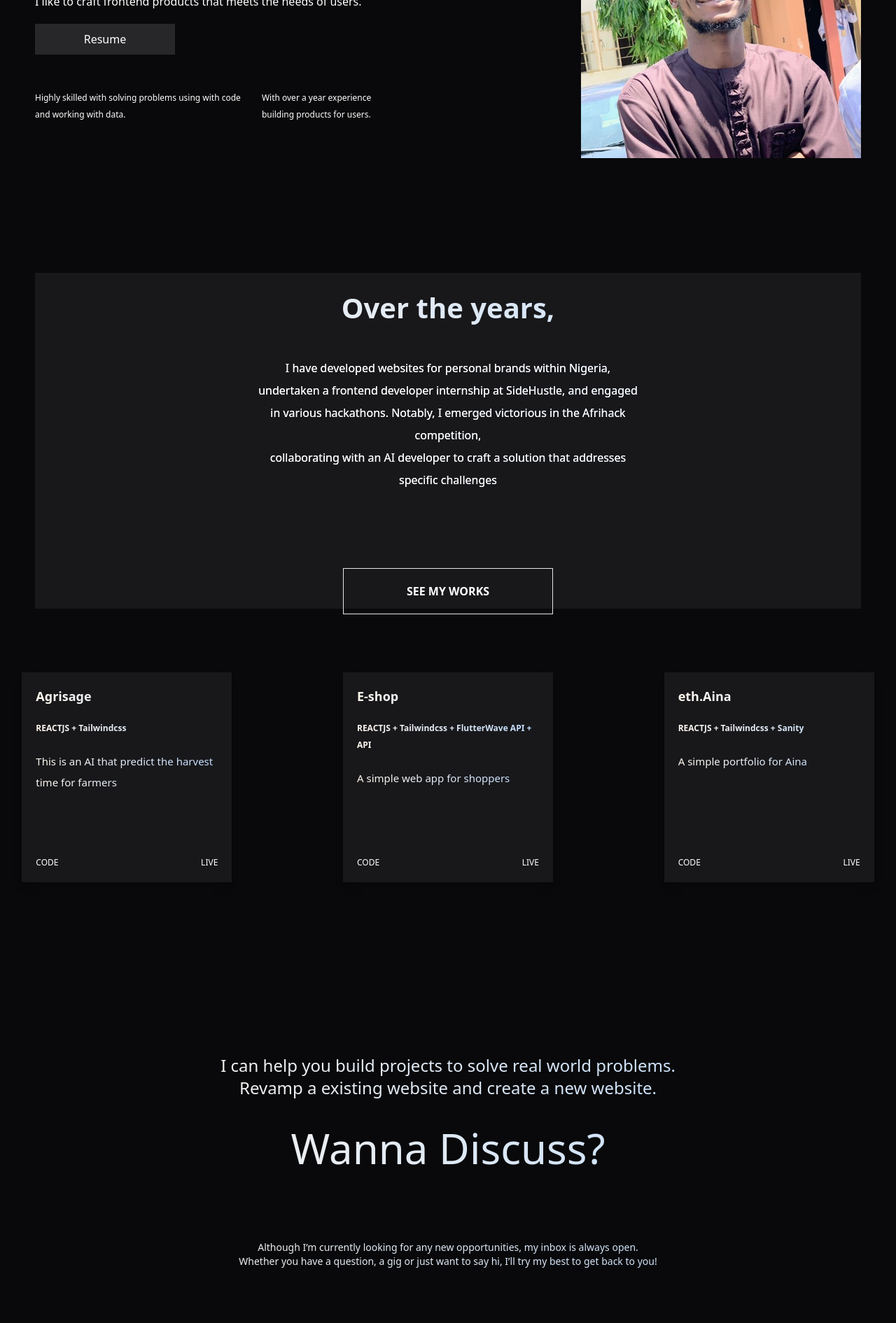
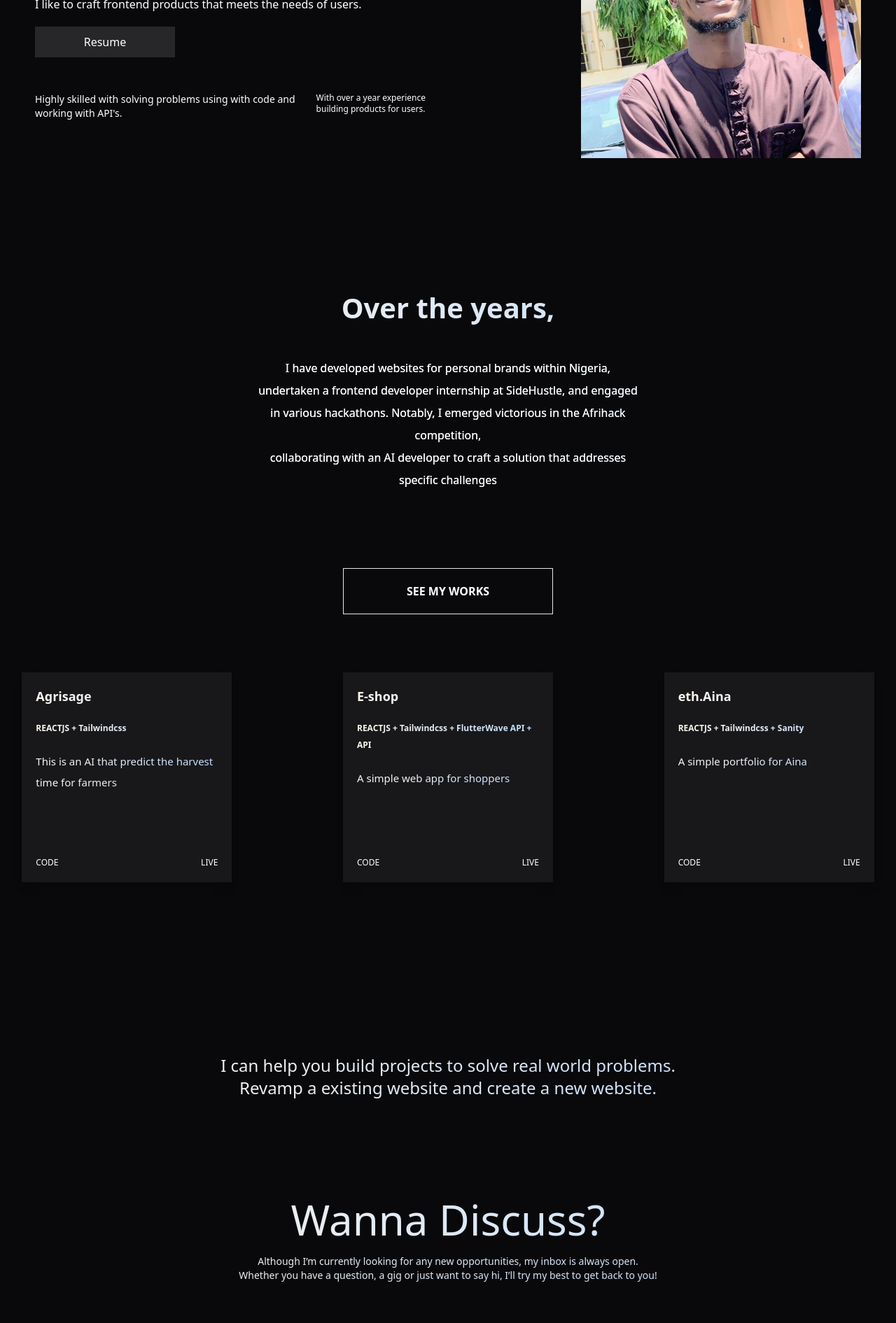
Before and after one commit to Thintalltom/Portfolio, a React (Vite) app in the folder vite-react-app/: page / in a window 1280 px wide. Shown: the part 320-2211 px from the top of the page at 70% size. Built offline with nearby package versions, Linux system fonts and the light colour scheme.

Commit message:
added new styling

```diff
--- a/vite-react-app/src/Components/About/About.jsx
+++ b/vite-react-app/src/Components/About/About.jsx
@@ -13,12 +13,12 @@ const About = () => {
             </p>
             <a href="https://drive.google.com/file/d/12Y1zwPnIrlljrb_5JUfaRBCKYBI_KAwo/view?usp=sharing" target="_blank" rel="noopener noreferrer"><button className="bg-zinc-800 p-[10px] mt-[20px] w-[200px] hover:bg-white hover:text-slate-800">Resume</button></a>
             <div className="flex flex-row gap-[30px] mt-[50px]">
-              <p className="text-xs leading-loose ">
-                Highly skilled with solving problems using with code <br /> and
-                working with data.
+              <p className="sm:text-xs lg:text-sm  leading-loose font-medium  ">
+                Highly skilled with solving problems using with code  and <br />
+                working with API's.
               </p>
-              <p className="text-xs leading-loose">
-                With over a year experience <br /> building products for users.
+              <p className="lg:text-xs xs:text-[10px] font-medium  leading-loose  ">
+                With over a year experience <br />  building products for users.
               </p>
             </div>
           </div>
--- a/vite-react-app/src/Components/Built/NoteWorthy.jsx
+++ b/vite-react-app/src/Components/Built/NoteWorthy.jsx
@@ -7,8 +7,8 @@ const NoteWorthy = () => {
       className=" 2xl:p-[100px] text-center  xs:text-xs w-full h-full   p-4 bg-zinc-950 text-white "
     >
       <div>
-
-        <p className=" font-thin text-sm  bg-clip-text text-transparent bg-gradient-to-r from-orange-50 to-blue-200">
+      <p className="text-center text-center xs:text-2xl lg:text-6xl font-light bg-clip-text text-transparent bg-gradient-to-r from-orange-50 to-blue-200  mt-[40px]">Wanna Discuss?</p>
+        <p className=" font-thin mt-[20px] xs:text-sm  bg-clip-text text-transparent bg-gradient-to-r from-orange-50 to-blue-200">
           Although I’m currently looking for any new opportunities, my inbox is
           always open. <br /> Whether you have a question, a gig or just want to say hi, I’ll
           try my best to get back to you!
--- a/vite-react-app/src/Components/Info/Info.jsx
+++ b/vite-react-app/src/Components/Info/Info.jsx
@@ -6,7 +6,7 @@ const Info = () => {
       className="w-full h-full  text-white xs:mt-[50px]   lg:mt-[100px] p-[50px] 2xl:p-[100px]  "
     >
 
-      <div className="bg-zinc-900 lg:h-[30rem] sm:h-[40rem] mt-[50px] ">
+      <div className=" lg:h-[30rem] sm:h-[40rem] mt-[50px] ">
         <div className="lg:mt-[80px] xs:mt-[350px]  lg:h-[30rem] xs:h-[30rem] ">
           <p className="text-center xs:text-[20px] font-bold lg:text-[40px] bg-clip-text text-transparent bg-gradient-to-r from-orange-50 to-blue-200 p-[20px]">
             Over the years,
--- a/vite-react-app/src/Components/work/Work.jsx
+++ b/vite-react-app/src/Components/work/Work.jsx
@@ -4,12 +4,12 @@ const Work = () => {
   return (
     <div
       name="experience"
-      className="xs:mt-[5px]  xs:text-xs 2xl:text-xl   p-4  p-[100px]  lg:mt-[80px] h-[400px]  "
+      className="xs:mt-[5px]  xs:text-xs 2xl:text-xl    p-4  p-[100px]  lg:mt-[80px] h-[300px]  "
     >
-     <p className="text-center xs:text-lg lg:text-2xl font-light mt-[50px] bg-clip-text text-transparent bg-gradient-to-r from-orange-50 to-blue-200">I can help you build projects to solve real world problems.  <br />
+     <p className="text-center xs:text-sm lg:text-2xl font-light mt-[50px] bg-clip-text text-transparent bg-gradient-to-r from-orange-50 to-blue-200">I can help you build projects to solve real world problems.  <br />
      Revamp a existing website and create a new website.</p>
 
-     <p className="text-center text-center xs:text-2xl lg:text-6xl font-light bg-clip-text text-transparent bg-gradient-to-r from-orange-50 to-blue-200  mt-[40px]">Wanna Discuss?</p>
+
     </div>
   );
 };
```
